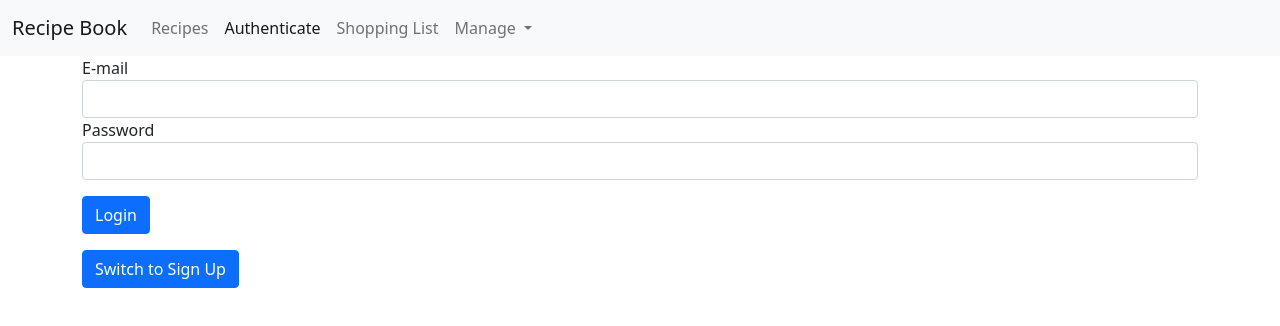
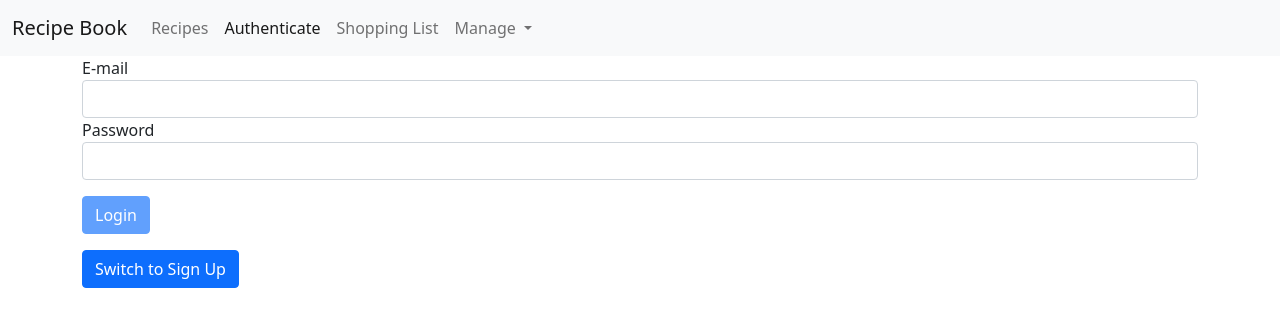
Before and after one commit to 3gzon/angular, an Angular app: page /auth in a window 1280 px wide. Shown: the top 326 px of the page. Built offline with nearby package versions, Linux system fonts and the light colour scheme.

Commit message:
created a form with formcontrol names

```diff
--- a/src/app/auth/auth.component.html
+++ b/src/app/auth/auth.component.html
@@ -1,17 +1,18 @@
 <div class="row">
     <div class="col-xs-12">
-        <form>
+        <form [formGroup]="authForm">
             <div class="form-group">
                 <label for="email">E-mail</label>
-                <input type="text" id="email" class="form-control">
+                <input type="text" id="email" formControlName="email" class="form-control" required>
             </div>
             <div class="form-group mb-3">
                 <label for="password">Password</label>
-                <input type="password" id="password" class="form-control">
+                <input type="password" id="password" formControlName="password" class="form-control" minlength="6">
             </div>
 
             <div class="col-md-12 mb-3">
-                <button class="btn btn-primary" type="submit">{{isLoginMode?'Login':'Sign Up'}}</button>
+                <button class="btn btn-primary" type="submit" [disabled]="!authForm.valid">{{isLoginMode?'Login':'Sign
+                    Up'}}</button>
             </div>
             <div class="col-md-12">
                 <button class="btn btn-primary" type="button" (click)="onSwitchMode()">
--- a/src/app/auth/auth.component.ts
+++ b/src/app/auth/auth.component.ts
@@ -1,12 +1,24 @@
 import { Component } from "@angular/core";
+import { FormControl, FormGroup } from "@angular/forms";
 
 @Component({
     selector: "app-auth",
     templateUrl: "./auth.component.html"
 })
 export class AuthComponent {
+    authForm: FormGroup;
     isLoginMode = true;
+    ngOnInit(): void {
+        this.buildForm();
+    }
     onSwitchMode() {
         this.isLoginMode = !this.isLoginMode
     }
+    private buildForm(): void {
+        this.authForm = new FormGroup({
+            email: new FormControl(),
+            password: new FormControl()
+        })
+        console.log(this.authForm);
+    }
 }
```
